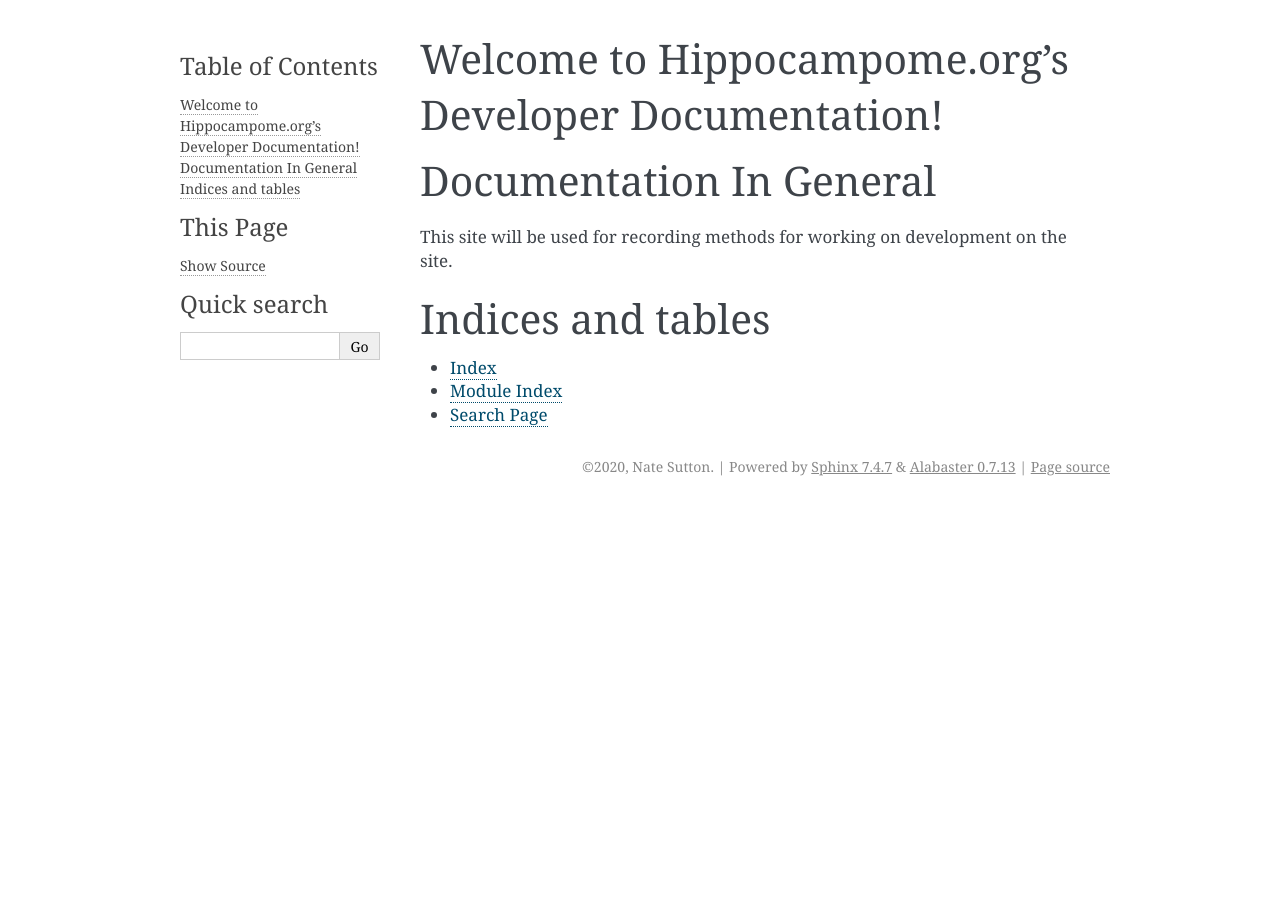
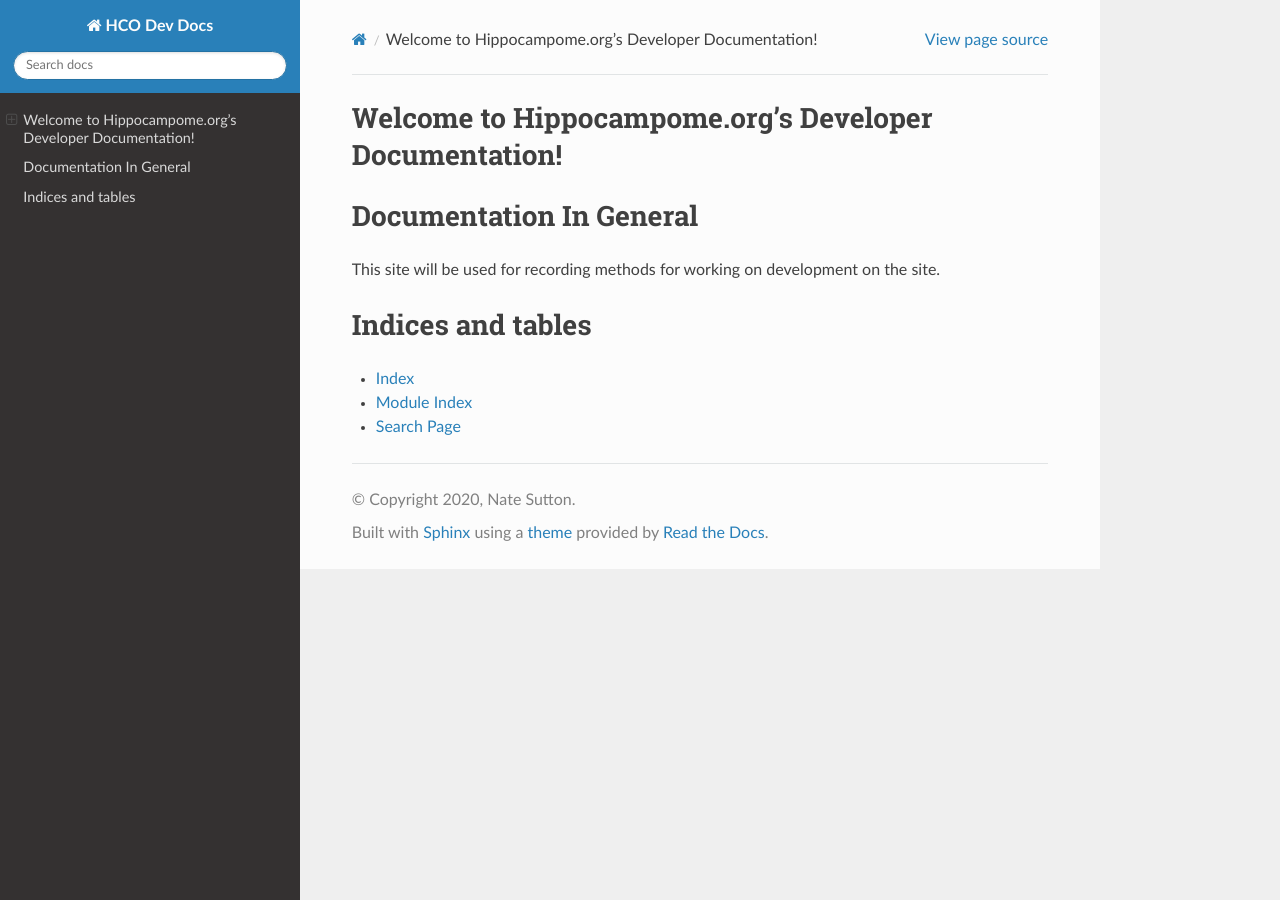
Before and after one commit to Hippocampome-Org/hco_dev_docs, a Sphinx documentation site: the page built from docs/index.rst, in a window 1280 px wide. Built offline with Sphinx 7.4.7 and the Read the Docs theme 2.0.0, drawn with Linux system fonts in a browser that asks for light colours; pages that are not in the unit, such as notebooks, are missing from menus.

Commit message:
changed theme due to build error

```diff
--- a/docs/conf.py
+++ b/docs/conf.py
@@ -81,7 +81,7 @@ pygments_style = None
 # The theme to use for HTML and HTML Help pages.  See the documentation for
 # a list of builtin themes.
 #
-#html_theme = 'sphinx_rtd_theme'
+html_theme = 'sphinx_rtd_theme'
 
 # Theme options are theme-specific and customize the look and feel of a theme
 # further.  For a list of options available for each theme, see the
--- /dev/null
+++ b/docs/requirements.txt
@@ -0,0 +1,2 @@
+sphinx==7.1.2
+sphinx-rtd-theme==1.3.0rc1
```
